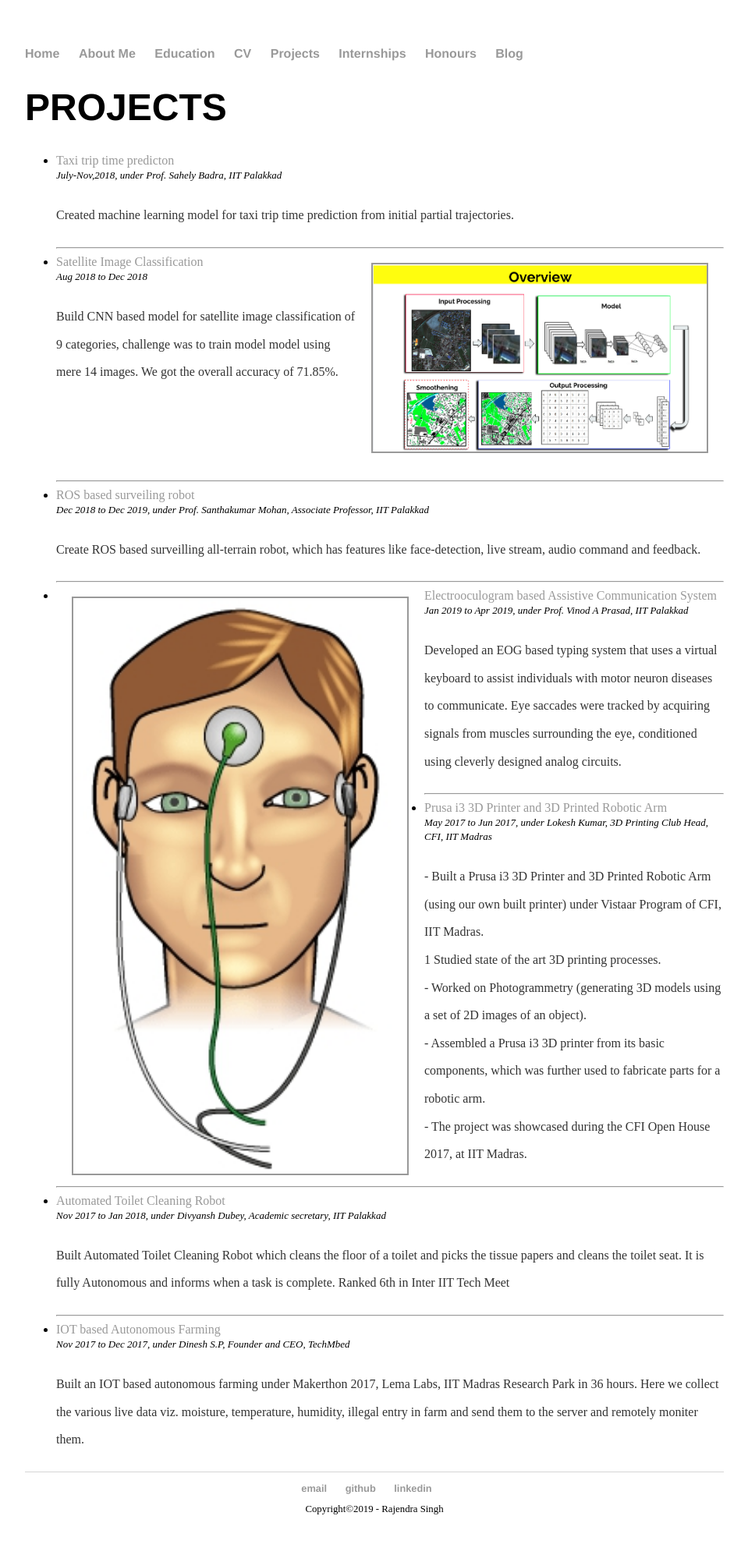
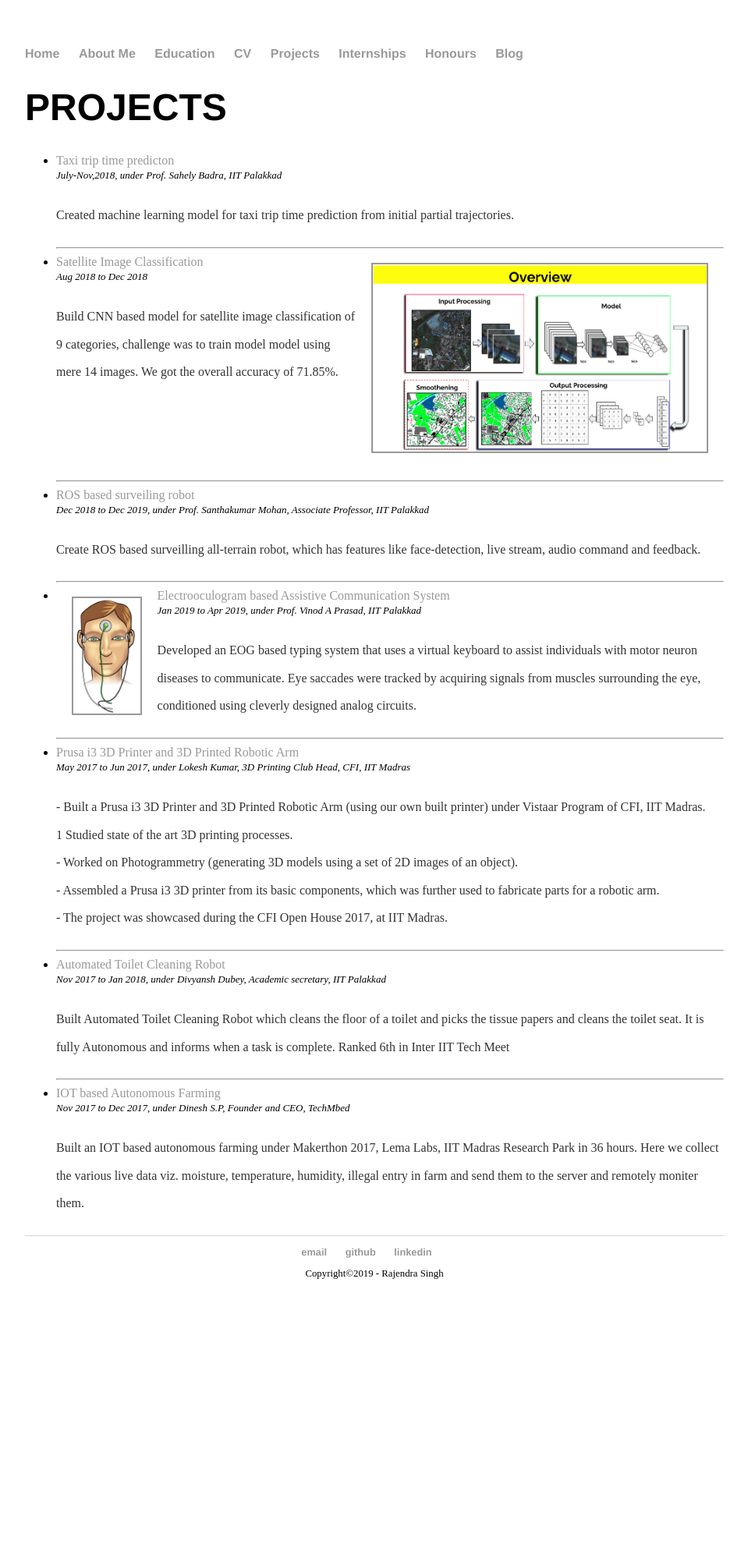
Before and after one commit to iamrajee/iamrajee.github.io, a Jekyll site: the page built from projects/index.html, in a window 1280 px wide. Shown: the whole page at 78% size, without its empty margins (160-1119 px from the left). Built offline with Jekyll 4.4.1, drawn with Linux system fonts in a browser that asks for light colours; after the commit the page ends 1701 px from its top, so only the background shows below that.

Commit message:
Update index.html

```diff
--- a/projects/index.html
+++ b/projects/index.html
@@ -20,7 +20,7 @@ title: PROJECTS
 		<p><font size="3">Create ROS based surveilling all-terrain robot, which has features like face-detection, live stream, audio command and feedback.</font></p>
 		<hr/>
 
-		<li><a href="https://github.com/iamrajee/bio_medical"><img src="images/eog.jpg" style='height: 50%; width: 50%' align="left" border="2" HSPACE="20" VSPACE="10" />Electrooculogram based Assistive Communication System</a></li>
+		<li><a href="https://github.com/iamrajee/bio_medical"><img src="images/eog.jpg" style='height: 10%; width: 10%' align="left" border="2" HSPACE="20" VSPACE="10" />Electrooculogram based Assistive Communication System</a></li>
 		<font size="2"><em>Jan 2019 to Apr 2019, under Prof. Vinod A Prasad, IIT Palakkad</em></font>
 		<p><font size="3">Developed an EOG based typing system that uses a virtual keyboard to assist individuals with motor neuron diseases to communicate. Eye saccades were tracked by acquiring signals from muscles surrounding the eye, conditioned using cleverly designed analog circuits.</font></p>
 		<hr/>
```
